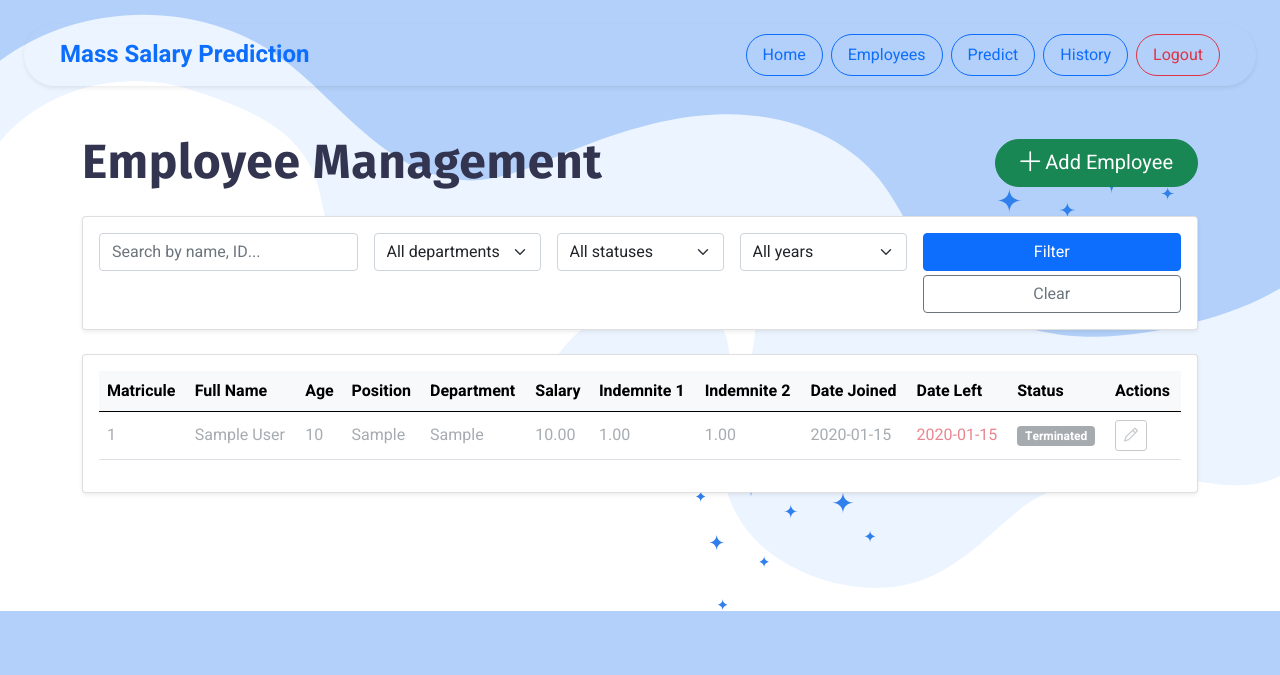
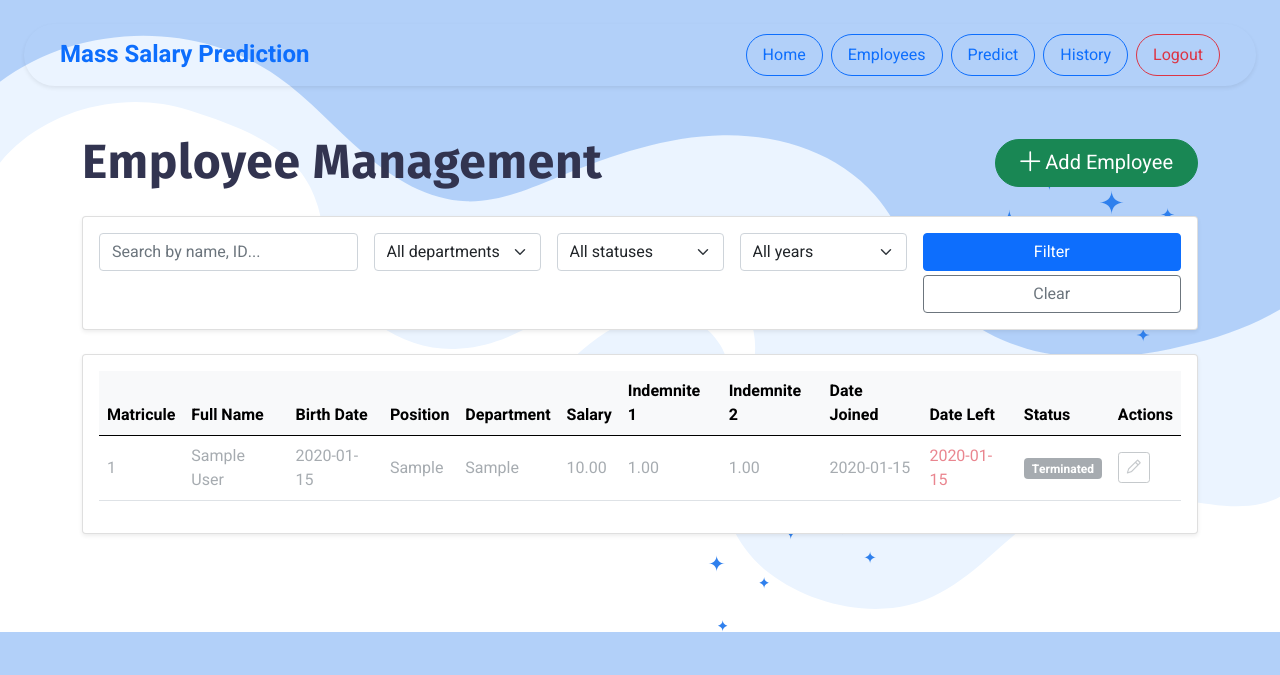
Before and after one commit to yosr-khechini/Project_Salary_Prediction, a Flask app: page /employees/ in a window 1280 px wide. Shown: the top 675 px of the page. Run offline with Flask 3, Linux system fonts and the light colour scheme; a user stored in the database is signed in; tables that the repository leaves empty hold one stand-in row (values such as "Sample post"); some libraries are stand-ins or nearby versions.

Commit message:
"Version 19: chnaged age to date of birth + added the icon to pages that don't se bas.html"

```diff
--- a/app/employees.py
+++ b/app/employees.py
@@ -77,10 +77,9 @@ def add_employee():
             if not first_name or not last_name:
                 raise ValueError("First name and last name are required")
 
-            age_raw = _sanitize_input(request.form.get("age", ""))
-            age = int(age_raw) if age_raw else None
-            if age and (age < 18 or age > 100):
-                raise ValueError("Age must be between 18 and 100")
+
+            birth_date_raw = _sanitize_input(request.form.get("birth_date", ""))
+            birth_date = datetime.strptime(birth_date_raw, "%Y-%m-%d").date() if birth_date_raw else None
 
             matricule_raw = _sanitize_input(request.form.get("matricule", ""))
             matricule = float(matricule_raw) if matricule_raw else None
@@ -111,7 +110,7 @@ def add_employee():
             emp = Employee(
                 first_name=first_name,
                 last_name=last_name,
-                age=age,
+                birth_date=birth_date,
                 position=_sanitize_input(request.form.get("position", "")) or None,
                 departement=departement,
                 salary=salary,
@@ -156,11 +155,9 @@ def edit_employee(matricule):
             employee.first_name = first_name
             employee.last_name = last_name
 
-            age_raw = _sanitize_input(request.form.get("age", ""))
-            age = int(age_raw) if age_raw else None
-            if age and (age < 18 or age > 100):
-                raise ValueError("Age must be between 18 and 100")
-            employee.age = age
+
+            birth_date_raw = _sanitize_input(request.form.get("birth_date", ""))
+            employee.birth_date = datetime.strptime(birth_date_raw, "%Y-%m-%d").date() if birth_date_raw else None
 
             employee.position = _sanitize_input(request.form.get("position", "")) or None
 
--- a/app/models.py
+++ b/app/models.py
@@ -11,7 +11,7 @@ class Employee(db.Model):
     matricule = db.Column(db.Integer, primary_key=True)
     first_name = db.Column(db.String(50), nullable=False)
     last_name = db.Column(db.String(50), nullable=False)
-    age = db.Column(db.Integer)
+    birth_date = db.Column(db.Date, nullable=False)
     position = db.Column(db.String(50))
     salary = db.Column(db.Numeric(10, 2))
     departement = db.Column(db.String(50))
@@ -24,7 +24,7 @@ class Employee(db.Model):
             'matricule': self.matricule,
             'first_name': self.first_name,
             'last_name': self.last_name,
-            'age': self.age,
+            'birth_date': self.birth_date,
             'position': self.position,
             'salary': float(self.salary) if self.salary else None,
             'departement': self.departement,
@@ -41,7 +41,6 @@ class User(UserMixin, db.Model):
     username = db.Column(db.String(64), unique=True, nullable=False, index=True)
     email_adress = db.Column(db.String(120), unique=True, nullable=False, index=True)
     password_hash = db.Column(db.String(255), nullable=False)
-    #role = db.Column(db.String(20), default='manager')
     matricule = db.Column(db.Integer, db.ForeignKey('employees.matricule'), nullable=False)
     created_at = db.Column(db.DateTime, default=datetime.utcnow)
 
--- a/templates/add_employee.html
+++ b/templates/add_employee.html
@@ -28,8 +28,8 @@
               </div>
 
               <div class="col-md-6">
-                <label for="age" class="form-label">Age</label>
-                <input type="number" class="form-control" id="age" name="age" min="18" max="100">
+                <label for="birth_date" class="form-label">birth_date</label>
+                <input type="date" class="form-control" id="birth_date" name="birth_date" min="18" max="100">
               </div>
 
               <div class="col-md-6">
--- a/templates/edit_employee.html
+++ b/templates/edit_employee.html
@@ -28,8 +28,8 @@
               </div>
 
               <div class="col-md-6">
-                <label for="age" class="form-label">Age</label>
-                <input type="number" class="form-control" id="age" name="age" value="{{ employee.age or '' }}" min="18" max="100">
+                <label for="birth_date" class="form-label">birth_date</label>
+                <input type="date" class="form-control" id="birth_date" name="birth_date" value="{{ employee.birth_date or '' }}" min="18" max="100">
               </div>
 
               <!-- Job Information -->
--- a/templates/employees.html
+++ b/templates/employees.html
@@ -61,7 +61,7 @@
                 <tr>
                   <th>Matricule</th>
                   <th>Full Name</th>
-                  <th>Age</th>
+                  <th>Birth Date</th>
                   <th>Position</th>
                   <th>Department</th>
                   <th>Salary</th>
@@ -79,7 +79,7 @@
                   <tr class="{% if employee.date_left %}text-muted{% endif %}" style="{% if employee.date_left %}opacity: 0.6;{% endif %}">
                     <td>{{ employee.matricule }}</td>
                     <td>{{ employee.first_name }} {{ employee.last_name }}</td>
-                    <td>{{ employee.age or '-' }}</td>
+                    <td>{{ employee.birth_date or '-' }}</td>
                     <td>{{ employee.position or '-' }}</td>
                     <td>{{ employee.departement or '-' }}</td>
                     <td>{{ '%.2f'|format(employee.salary) if employee.salary else '-' }} </td>
--- a/templates/index.html
+++ b/templates/index.html
@@ -6,6 +6,7 @@
   <meta charset="UTF-8">
   <title>Accueil</title>
   <meta name="viewport" content="width=device-width, initial-scale=1">
+  <link rel="icon" type="image/x-icon" href="{{ url_for('static', filename='img/favicon.svg') }}">
     <!-- CSS -->
   <link rel="stylesheet" href="{{ url_for('static', filename='css/bootstrap-5.0.0-beta1.min.css') }}">
   <link rel="stylesheet" href="{{ url_for('static', filename='css/animate.css') }}">
--- a/templates/login.html
+++ b/templates/login.html
@@ -6,6 +6,7 @@
   <meta charset="UTF-8">
   <title>Login</title>
   <meta name="viewport" content="width=device-width, initial-scale=1">
+  <link rel="icon" type="image/x-icon" href="{{ url_for('static', filename='img/favicon.svg') }}">
   <link href="https://cdn.jsdelivr.net/npm/bootstrap@5.3.2/dist/css/bootstrap.min.css" rel="stylesheet">
 </head>
 <body class="bg-light">
--- a/templates/signup.html
+++ b/templates/signup.html
@@ -5,6 +5,7 @@
   <title>Sign Up</title>
   <meta name="viewport" content="width=device-width, initial-scale=1">
   <!-- Bootstrap CSS (CDN) -->
+  <link rel="icon" type="image/x-icon" href="{{ url_for('static', filename='img/favicon.svg') }}">
   <link href="https://cdn.jsdelivr.net/npm/bootstrap@5.3.2/dist/css/bootstrap.min.css" rel="stylesheet">
 </head>
 <body class="bg-light">
```
